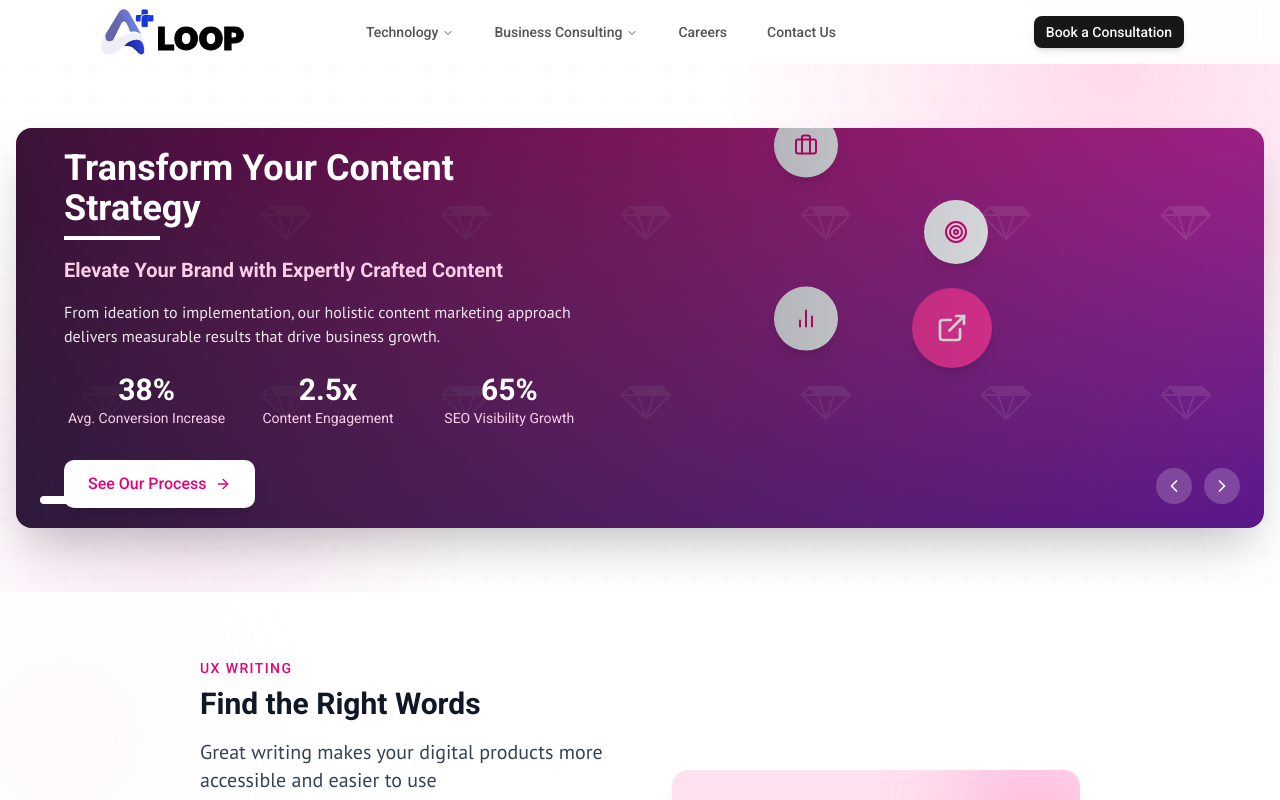
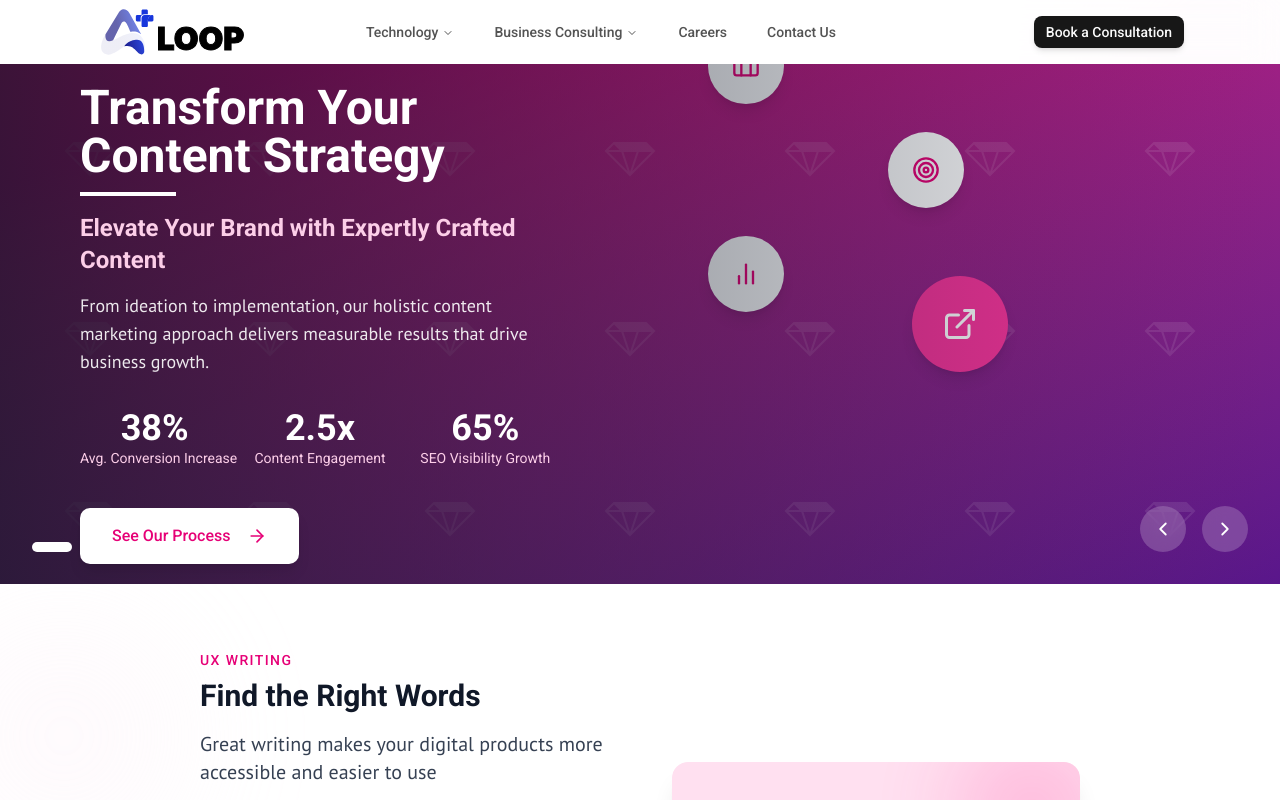
Before and after one commit to Hiteshgautam01/aplusloop, a Next.js app: page /ContentMarketing in a window 1280 px wide. Shown: the top 800 px of the page. Built offline with nearby package versions, Linux system fonts and the light colour scheme.

Commit message:
banner section updated

```diff
--- a/app/(marketing)/(services)/ContentMarketing/components/BannerSliderSection.tsx
+++ b/app/(marketing)/(services)/ContentMarketing/components/BannerSliderSection.tsx
@@ -39,10 +39,23 @@ const BannerSliderSection = () => {
     setCurrentSlide((prev) => (prev - 1 + totalSlides) % totalSlides);
   };
 
+  // Updated slide variants for smoother transitions without black flashes
   const slideVariants = {
-    hidden: { opacity: 0, x: 100 },
-    visible: { opacity: 1, x: 0, transition: { duration: 0.5 } },
-    exit: { opacity: 0, x: -100, transition: { duration: 0.5 } },
+    hidden: { opacity: 0 },
+    visible: {
+      opacity: 1,
+      transition: {
+        duration: 0.7,
+        ease: "easeInOut",
+      },
+    },
+    exit: {
+      opacity: 0,
+      transition: {
+        duration: 0.5,
+        ease: "easeInOut",
+      },
+    },
   };
 
   // Slides content
@@ -76,7 +89,7 @@ const BannerSliderSection = () => {
   ];
 
   return (
-    <section className="py-16 relative overflow-hidden">
+    <section className="relative overflow-hidden w-full h-[65vh]">
       {/* Decorative background elements */}
       <div className="absolute top-0 left-0 w-full h-full overflow-hidden z-0">
         <div
@@ -103,14 +116,14 @@ const BannerSliderSection = () => {
         ></div>
       </div>
 
-      <div className="max-w-7xl mx-auto px-4 relative z-10">
-        {/* Slider container */}
-        <div className="relative h-[500px] md:h-[400px] overflow-hidden rounded-2xl shadow-2xl">
+      <div className="w-full h-full relative z-10">
+        {/* Slider container - full width and height */}
+        <div className="w-full h-full overflow-hidden">
           {/* Gradient overlay for better text visibility */}
           <div className="absolute inset-0 bg-gradient-to-r from-gray-900/80 to-transparent z-10"></div>
 
-          {/* Slides */}
-          <AnimatePresence mode="wait">
+          {/* Slides - using crossfade transitions */}
+          <AnimatePresence mode="sync">
             <motion.div
               key={currentSlide}
               className="absolute inset-0 flex items-center"
@@ -129,28 +142,28 @@ const BannerSliderSection = () => {
                 ></div>
               </div>
 
-              {/* Slide Content */}
+              {/* Slide Content - improved alignment */}
               <div className="w-full h-full flex items-center">
-                <div className="w-full md:w-1/2 p-8 md:p-12 z-20">
-                  <h2 className="text-white text-3xl md:text-4xl font-bold mb-2">
+                <div className="w-full md:w-1/2 p-8 md:p-16 lg:p-20 z-20">
+                  <h2 className="text-white text-3xl md:text-4xl lg:text-5xl font-bold mb-3">
                     {slides[currentSlide].title}
                   </h2>
                   <div className="h-1 w-24 bg-white mb-4"></div>
-                  <h3 className="text-pink-200 text-lg md:text-xl mb-4">
+                  <h3 className="text-pink-200 text-lg md:text-xl lg:text-2xl mb-4">
                     {slides[currentSlide].subtitle}
                   </h3>
-                  <p className="text-white/90 mb-6 max-w-lg">
+                  <p className="text-white/90 mb-8 max-w-lg text-base md:text-lg">
                     {slides[currentSlide].content}
                   </p>
 
-                  {/* Stats */}
-                  <div className="grid grid-cols-3 gap-4 mb-8">
+                  {/* Stats - improved spacing and alignment */}
+                  <div className="grid grid-cols-3 gap-4 mb-10">
                     {slides[currentSlide].stats.map((stat, index) => (
                       <div key={index} className="text-center">
-                        <div className="text-white text-2xl md:text-3xl font-bold">
+                        <div className="text-white text-2xl md:text-3xl lg:text-4xl font-bold">
                           {stat.value}
                         </div>
-                        <div className="text-pink-200 text-xs md:text-sm">
+                        <div className="text-pink-200 text-xs md:text-sm whitespace-nowrap">
                           {stat.label}
                         </div>
                       </div>
@@ -158,29 +171,29 @@ const BannerSliderSection = () => {
                   </div>
 
                   {/* CTA Button */}
-                  <button className="bg-white text-pink-600 px-6 py-3 rounded-lg font-medium flex items-center space-x-2 shadow-lg transform transition hover:scale-105">
+                  <button className="bg-white text-pink-600 px-8 py-4 rounded-lg font-medium flex items-center space-x-2 shadow-lg transform transition hover:scale-105 hover:shadow-xl">
                     <span>{slides[currentSlide].cta}</span>
-                    <ArrowRight className="w-4 h-4" />
+                    <ArrowRight className="w-5 h-5 ml-2" />
                   </button>
                 </div>
 
-                {/* Slide Decorative Elements */}
+                {/* Slide Decorative Elements - improved positioning */}
                 <div className="hidden md:flex w-1/2 h-full items-center justify-center relative">
-                  <div className="relative w-64 h-64">
+                  <div className="relative w-72 h-72 lg:w-96 lg:h-96">
                     {slides[currentSlide].icons.map((icon, index) => (
                       <motion.div
                         key={index}
-                        className="absolute p-5 bg-white rounded-full shadow-lg text-pink-600"
+                        className="absolute p-6 bg-white rounded-full shadow-lg text-pink-600"
                         initial={{ scale: 0, rotate: -30 }}
                         animate={{
                           scale: 1,
                           rotate: 0,
-                          x: Math.cos((index * (Math.PI * 2)) / 3) * 100,
-                          y: Math.sin((index * (Math.PI * 2)) / 3) * 100,
+                          x: Math.cos((index * (Math.PI * 2)) / 3) * 120,
+                          y: Math.sin((index * (Math.PI * 2)) / 3) * 120,
                         }}
                         transition={{ delay: 0.2 + index * 0.1, duration: 0.5 }}
                       >
-                        {React.cloneElement(icon, { size: 24 })}
+                        {React.cloneElement(icon, { size: 28 })}
                       </motion.div>
                     ))}
                     <motion.div
@@ -189,8 +202,8 @@ const BannerSliderSection = () => {
                       animate={{ scale: 1 }}
                       transition={{ delay: 0.1, duration: 0.5 }}
                     >
-                      <div className="w-20 h-20 bg-pink-500 rounded-full flex items-center justify-center text-white shadow-lg">
-                        <ExternalLink size={32} />
+                      <div className="w-24 h-24 bg-pink-500 rounded-full flex items-center justify-center text-white shadow-lg">
+                        <ExternalLink size={36} />
                       </div>
                     </motion.div>
                   </div>
@@ -199,31 +212,34 @@ const BannerSliderSection = () => {
             </motion.div>
           </AnimatePresence>
 
-          {/* Navigation Buttons */}
-          <div className="absolute bottom-6 right-6 flex space-x-3 z-30">
+          {/* Navigation Buttons - improved positioning */}
+          <div className="absolute bottom-8 right-8 flex space-x-4 z-30">
             <button
               onClick={prevSlide}
-              className="p-2 rounded-full bg-white/20 text-white backdrop-blur-md hover:bg-white/40 transition"
+              className="p-3 rounded-full bg-white/20 text-white backdrop-blur-md hover:bg-white/40 transition"
+              aria-label="Previous slide"
             >
-              <ChevronLeft size={20} />
+              <ChevronLeft size={22} />
             </button>
             <button
               onClick={nextSlide}
-              className="p-2 rounded-full bg-white/20 text-white backdrop-blur-md hover:bg-white/40 transition"
+              className="p-3 rounded-full bg-white/20 text-white backdrop-blur-md hover:bg-white/40 transition"
+              aria-label="Next slide"
             >
-              <ChevronRight size={20} />
+              <ChevronRight size={22} />
             </button>
           </div>
 
-          {/* Slide Indicators */}
-          <div className="absolute bottom-6 left-6 flex space-x-2 z-30">
+          {/* Slide Indicators - improved positioning */}
+          <div className="absolute bottom-8 left-8 flex space-x-3 z-30">
             {Array.from({ length: totalSlides }).map((_, index) => (
               <button
                 key={index}
                 onClick={() => setCurrentSlide(index)}
-                className={`w-2 h-2 rounded-full transition-all duration-300 ${
-                  currentSlide === index ? "w-8 bg-white" : "bg-white/40"
+                className={`h-2.5 rounded-full transition-all duration-300 ${
+                  currentSlide === index ? "w-10 bg-white" : "w-2.5 bg-white/40"
                 }`}
+                aria-label={`Go to slide ${index + 1}`}
               />
             ))}
           </div>
```
